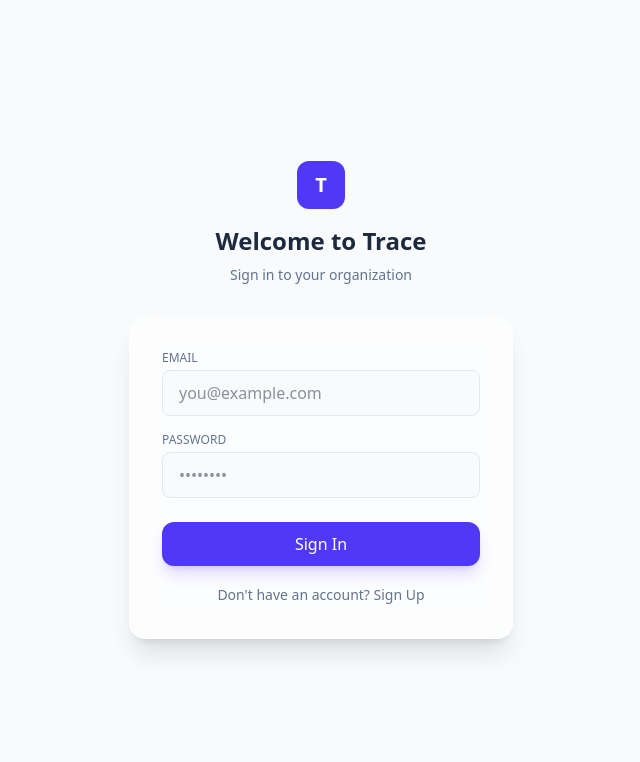
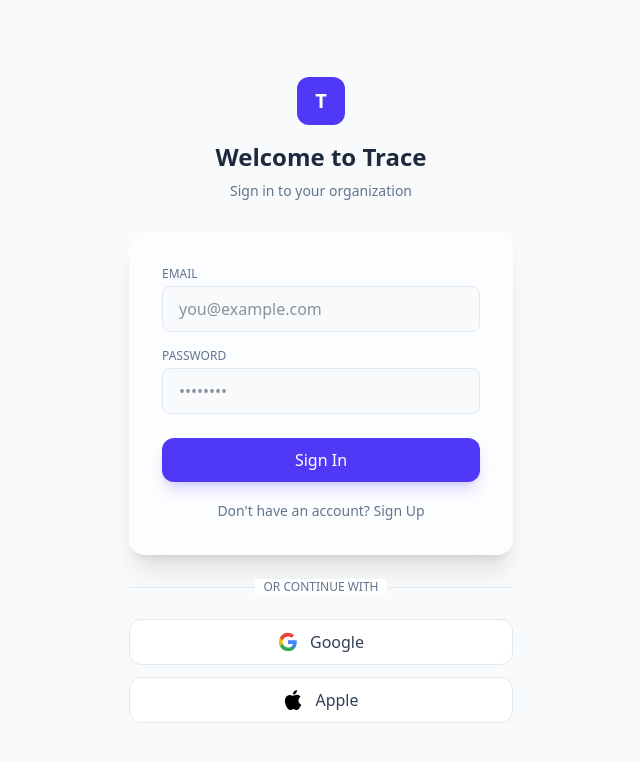
Before and after one commit to AuraDottSaurav/Trace, a Next.js app: page /login in a window 1280 px wide. Shown: the top 762 px of the page, without its empty margins (319-959 px from the left). Built offline with nearby package versions, Linux system fonts and the light colour scheme; no server answers.

Commit message:
feat: enhance login with google/apple auth and fix validation

```diff
--- a/app/login/page.tsx
+++ b/app/login/page.tsx
@@ -1,13 +1,19 @@
 import { headers } from "next/headers";
 import { createClient } from "@/utils/supabase/server";
 import { redirect } from "next/navigation";
-import Link from "next/link";
+import { Provider } from "@supabase/supabase-js";
 
-export default function Login({
+export default async function Login({
     searchParams,
 }: {
     searchParams: { message: string };
 }) {
+    const supabase = await createClient();
+    const { data: { user } } = await supabase.auth.getUser();
+
+    if (user) {
+        return redirect("/dashboard");
+    }
     const signIn = async (formData: FormData) => {
         "use server";
 
@@ -21,7 +27,7 @@
         });
 
         if (error) {
-            return redirect("/login?message=Could not authenticate user");
+            return redirect(`/login?message=${encodeURIComponent(error.message)}`);
         }
 
         return redirect("/dashboard");
@@ -44,10 +50,50 @@
         });
 
         if (error) {
-            return redirect("/login?message=Could not authenticate user");
+            return redirect(`/login?message=${encodeURIComponent(error.message)}`);
         }
 
         return redirect("/login?message=Check email to continue sign in process");
+    };
+
+    const signInWithGoogle = async () => {
+        "use server";
+        const origin = (await headers()).get("origin");
+        const supabase = await createClient();
+        const { data, error } = await supabase.auth.signInWithOAuth({
+            provider: 'google',
+            options: {
+                redirectTo: `${origin}/auth/callback`,
+            },
+        });
+
+        if (error) {
+            return redirect(`/login?message=${encodeURIComponent(error.message)}`);
+        }
+
+        if (data.url) {
+            redirect(data.url);
+        }
+    };
+
+    const signInWithApple = async () => {
+        "use server";
+        const origin = (await headers()).get("origin");
+        const supabase = await createClient();
+        const { data, error } = await supabase.auth.signInWithOAuth({
+            provider: 'apple',
+            options: {
+                redirectTo: `${origin}/auth/callback`,
+            },
+        });
+
+        if (error) {
+            return redirect(`/login?message=${encodeURIComponent(error.message)}`);
+        }
+
+        if (data.url) {
+            redirect(data.url);
+        }
     };
 
     return (
@@ -99,11 +145,48 @@
                     </div>
 
                     {searchParams?.message && (
-                        <p className="mt-4 p-3 bg-indigo-50 dark:bg-indigo-900/20 text-indigo-600 dark:text-indigo-300 text-center rounded-lg text-sm">
+                        <p className="mt-4 p-3 bg-red-50 dark:bg-red-900/20 text-red-600 dark:text-red-300 text-center rounded-lg text-sm">
                             {searchParams.message}
                         </p>
                     )}
                 </form>
+
+                <div className="relative my-6">
+                    <div className="absolute inset-0 flex items-center">
+                        <span className="w-full border-t border-slate-200 dark:border-slate-700" />
+                    </div>
+                    <div className="relative flex justify-center text-xs uppercase">
+                        <span className="bg-white dark:bg-slate-900 px-2 text-slate-500">Or continue with</span>
+                    </div>
+                </div>
+
+                <div className="flex flex-col gap-3">
+                    <form>
+                        <button
+                            formAction={signInWithGoogle}
+                            className="w-full flex items-center justify-center bg-white dark:bg-slate-800 border border-slate-200 dark:border-slate-700 hover:bg-slate-50 dark:hover:bg-slate-700 text-slate-700 dark:text-slate-200 font-medium py-2.5 rounded-xl transition-all"
+                        >
+                            <svg className="h-5 w-5 mr-3" aria-hidden="true" viewBox="0 0 24 24">
+                                <path d="M22.56 12.25c0-.78-.07-1.53-.2-2.25H12v4.26h5.92c-.26 1.37-1.04 2.53-2.21 3.31v2.77h3.57c2.08-1.92 3.28-4.74 3.28-8.09z" fill="#4285F4" />
+                                <path d="M12 23c2.97 0 5.46-.98 7.28-2.66l-3.57-2.77c-.98.66-2.23 1.06-3.71 1.06-2.86 0-5.29-1.93-6.16-4.53H2.18v2.84C3.99 20.53 7.7 23 12 23z" fill="#34A853" />
+                                <path d="M5.84 14.09c-.22-.66-.35-1.36-.35-2.09s.13-1.43.35-2.09V7.07H2.18C1.43 8.55 1 10.22 1 12s.43 3.45 1.18 4.93l2.85-2.22.81-.62z" fill="#FBBC05" />
+                                <path d="M12 5.38c1.62 0 3.06.56 4.21 1.64l3.15-3.15C17.45 2.09 14.97 1 12 1 7.7 1 3.99 3.47 2.18 7.07l3.66 2.84c.87-2.6 3.3-4.53 6.16-4.53z" fill="#EA4335" />
+                            </svg>
+                            Google
+                        </button>
+                    </form>
+                    <form>
+                        <button
+                            formAction={signInWithApple}
+                            className="w-full flex items-center justify-center bg-white dark:bg-slate-800 border border-slate-200 dark:border-slate-700 hover:bg-slate-50 dark:hover:bg-slate-700 text-slate-700 dark:text-slate-200 font-medium py-2.5 rounded-xl transition-all"
+                        >
+                            <svg className="h-5 w-5 mr-3 text-black dark:text-white" aria-hidden="true" fill="currentColor" viewBox="0 0 24 24">
+                                <path d="M12.152 6.896c-.948 0-2.415-1.078-3.96-1.04-2.04.027-3.91 1.183-4.961 3.014-2.117 3.675-.546 9.103 1.519 12.09 1.013 1.454 2.208 3.09 3.792 3.039 1.52-.065 2.09-.987 3.935-.987 1.831 0 2.35.987 3.96.948 1.637-.026 2.676-1.48 3.676-2.948 1.156-1.688 1.636-3.325 1.662-3.415-.039-.013-3.182-1.221-3.22-4.857-.026-3.04 2.48-4.494 2.597-4.559-1.429-2.09-3.623-2.324-4.39-2.376-2-.156-3.675 1.09-4.61 1.09zM15.53 3.83c.843-1.012 1.4-2.427 1.245-3.83-1.207.052-2.662.805-3.532 1.818-.78.896-1.454 2.338-1.273 3.714 1.338.104 2.715-.688 3.559-1.701z" />
+                            </svg>
+                            Apple
+                        </button>
+                    </form>
+                </div>
             </div>
         </div>
     );
```
